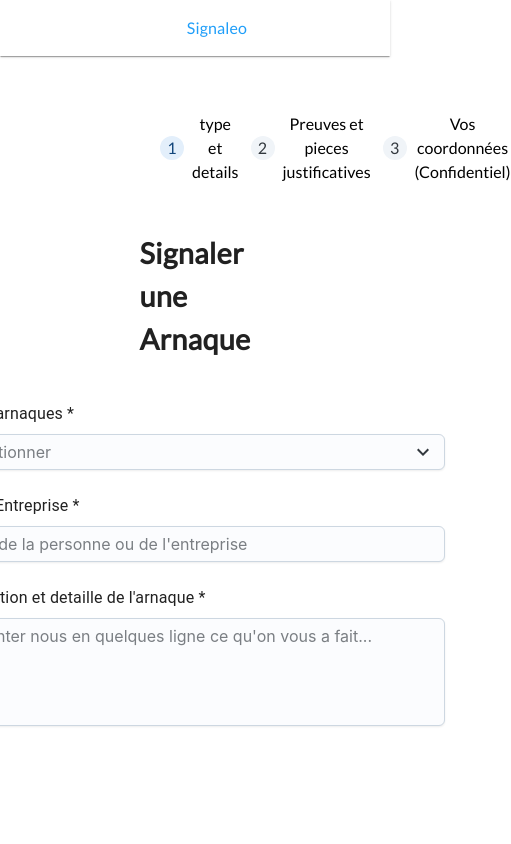
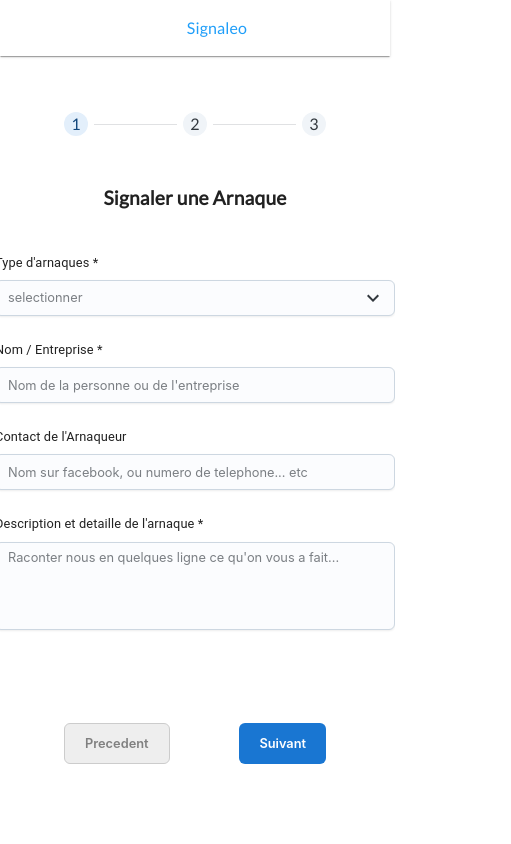
Before and after one commit to Sikina3/StopArnaque, a React (Vite) app: page /signaler in a window 390 px wide. Shown: the top 844 px of the page, 511 px wide, since content can reach past the window. Built offline with nearby package versions, Linux system fonts and the light colour scheme; some icons are missing.

Commit message:
Mis en responsive de la page de formulaire

```diff
--- a/src/components/FilePicker.jsx
+++ b/src/components/FilePicker.jsx
@@ -17,7 +17,7 @@ function FilePicker({ onFilesSelected }) {
                 onChange={handleChange}
             />
             <label htmlFor="file-upload">
-                <Button component="span" variant="soft">
+                <Button component="span" variant="soft" sx={{ fontSize: {xs: "0.8rem", md: "1rem"} }}>
                     Importer des fichiers
                 </Button>
             </label>
--- a/src/components/TopNav.jsx
+++ b/src/components/TopNav.jsx
@@ -24,7 +24,7 @@ const pages = ["Accueil", "contacts", "signaler"];
 function TopNav() {
   const [anchorElNav, setAnchorElNav] = React.useState(null);
   const navigate = useNavigate();
-  const { user } = useAuth();
+  const { user, logout } = useAuth();
 
   const handleOpenNavMenu = (event) => {
     setAnchorElNav(event.currentTarget);
@@ -152,7 +152,7 @@ function TopNav() {
               <JoyMenu>
                 <JoyMenuItem>{user.pseudo || "Profil"}</JoyMenuItem>
                 <JoyMenuItem>Mon compte</JoyMenuItem>
-                <JoyMenuItem>Deconnexion</JoyMenuItem>
+                <JoyMenuItem onClick={logout}>Deconnexion</JoyMenuItem>
               </JoyMenu>
             </Dropdown>
           ) : (
--- a/src/services/useAuth.js
+++ b/src/services/useAuth.js
@@ -1,15 +1,22 @@
 import { useState, useEffect } from "react";
 
-export default function useAuth(){
-    const [user, setUser] = useState(null);
+export default function useAuth() {
+  const [user, setUser] = useState(null);
 
-    useEffect(() => {
-        const data = localStorage.getItem("user");
+  useEffect(() => {
+    const data = localStorage.getItem("user");
 
-        if(data) {
-            setUser(JSON.parse(data));
-        }
-    }, []);
+    if (data) {
+      const parsed = JSON.parse(data);
+      console.log("Les données: ", parsed.pseudo);
+      setUser(parsed);
+    }
+  }, []);
 
-    return { user, setUser };
+  const logout = () => {
+    localStorage.removeItem("user");
+    setUser(null);
+  };
+
+  return { user, setUser, logout };
 }
--- a/src/views/FormSignal.jsx
+++ b/src/views/FormSignal.jsx
@@ -1,16 +1,38 @@
 import { Box, selectClasses, Typography } from "@mui/material";
 import TopNav from "../components/TopNav";
 import Footer from "../components/Footer";
-import React, { useState } from "react";
+import React, { useEffect, useState } from "react";
 import { Button, Checkbox, Input, Option, Select, Step, StepButton, StepIndicator, Stepper, Textarea } from "@mui/joy";
 import { Check, FileOpen, KeyboardArrowDown } from "@mui/icons-material";
 import FilePicker from "../components/FilePicker";
+import useAuth from "../services/useAuth";
+import api from "../services/api";
 
 const steps = ['type et details', 'Preuves et pieces justificatives', 'Vos coordonnées (Confidentiel)'];
 
 function FormSignal() {
     const [activeStep, setActiveStep] = useState(0);
     const [proofs, setProofs] = useState([]);
+    const {user} = useAuth();
+
+    const [type, setType] = useState("");
+    const [scammerName, setScammerName] = useState("");
+    const [contact, setContact] = useState("");
+    const [description, setDescription] = useState("");
+
+    const [fullName, setFullName] = useState("");
+    const [city, setCity] = useState("");
+    const [email, setEmail] = useState("");
+    const [phone, setPhone] = useState("");
+
+    useEffect(() => {
+        if (user) {
+            setFullName(user?.name || "");
+            setCity(user?.ville || "");
+            setEmail(user?.email || "");
+            setPhone(user?.phone || "");
+        }
+    }, [user]);
 
     const handleAddProofs = (files) => {
         if (proofs.length + files.length > 6) return;
@@ -18,41 +40,76 @@ function FormSignal() {
         setProofs(prev => [...prev, ...files].slice(0, 6));
     };
 
+    const handleSUbmit = async () => {
+        try {
+            const formData = {
+                nom: scammerName,
+                contact: contact,
+                description: description,
+                titre: "Arnaque sur" + type + " " + city,
+                type: type,
+                utilisateur_id: user?.id,
+                preuves: proofs.map(f => f.name),
+            };
+
+            const res = await api.post("/signalements", formData);
+
+            const userData = {
+                name: user?.name || fullName,
+                ville: user?.ville || city,
+                email: user?.email || email,
+                phone: user?.phone || phone
+            }
+
+            const resUser = await api.put(`/users/${user.id}`, userData);
+
+            console.log("Enregistrer avec succes! ")
+        } catch (error) {
+            console.log(error);
+        }
+    }
+
     const Step0 = (
-        <Box sx={{ display: "flex", flexDirection: "column", height: "50%" }}>
-            <Typography sx={{ marginBottom: 1 }}>Type d'arnaques *</Typography>
+        <Box sx={{ display: "flex", flexDirection: "column", height: "50%", width: {md: 500, xs: 400} }}>
+            <Typography sx={{ marginBottom: 1, fontSize: {xs: "0.8rem", md: "1rem"} }}>Type d'arnaques *</Typography>
             <Select
                 placeholder="selectionner"
                 indicator={<KeyboardArrowDown />}
+                value={type}
+                onChange={(e, newValue) => setType(newValue)}
                 sx={{
-                    width: 500,
+                    // width: {},
                     [`& .${selectClasses.indicator}`]: {
                         transition: '0.2s',
                         [`&.${selectClasses.expanded}`]: { transform: 'rotate(-180deg)' },
                     },
+                    fontSize: {xs: "0.8rem", md: "1rem"}
                 }}
             >
-                <Option value="Phishing">Phishing</Option>
-                <Option value="Hack de compte">Hack de compte</Option>
-                <Option value="Faux vendeurs / Faux acheteurs">Faux vendeurs / Faux acheteurs</Option>
-                <Option value="Colis bloqué">Colis bloqué</Option>
+                <Option sx={{ fontSize: {xs: "0.8rem", md: "1rem"} }} value="Phishing">Phishing</Option>
+                <Option sx={{ fontSize: {xs: "0.8rem", md: "1rem"} }} value="Hack de compte">Hack de compte</Option>
+                <Option sx={{ fontSize: {xs: "0.8rem", md: "1rem"} }} value="Faux vendeurs / Faux acheteurs">Faux vendeurs / Faux acheteurs</Option>
+                <Option sx={{ fontSize: {xs: "0.8rem", md: "1rem"} }} value="Colis bloqué">Colis bloqué</Option>
             </Select>
 
-            <Typography sx={{ marginBottom: 1, marginTop: 3 }}>Nom / Entreprise *</Typography>
-            <Input placeholder="Nom de la personne ou de l'entreprise" />
+            <Typography sx={{ marginBottom: 1, marginTop: 3, fontSize: {xs: "0.8rem", md: "1rem"} }}>Nom / Entreprise *</Typography>
+            <Input sx={{ fontSize: {xs: "0.8rem", md: "1rem"} }} placeholder="Nom de la personne ou de l'entreprise" value={scammerName} onChange={(e) => setScammerName(e.target.value)}/>
 
-            <Typography sx={{ marginBottom: 1, marginTop: 3 }}>Description et detaille de l'arnaque *</Typography>
-            <Textarea placeholder="Raconter nous en quelques ligne ce qu'on vous a fait..." minRows={4} />
+            <Typography sx={{ marginBottom: 1, marginTop: 3, fontSize: {xs: "0.8rem", md: "1rem"} }}>Contact de l'Arnaqueur</Typography>
+            <Input sx={{fontSize: {xs: "0.8rem", md: "1rem"}}} placeholder="Nom sur facebook, ou numero de telephone... etc" value={contact} onChange={(e) => setContact(e.target.value)}/>
+
+            <Typography sx={{ marginBottom: 1, marginTop: 3, fontSize: {xs: "0.8rem", md: "1rem"} }}>Description et detaille de l'arnaque *</Typography>
+            <Textarea sx={{fontSize: {xs: "0.8rem", md: "1rem"}}} placeholder="Raconter nous en quelques ligne ce qu'on vous a fait..." minRows={4} value={description} onChange={(e) => setDescription(e.target.value)} />
         </Box>
     );
 
     const Step1 = (
-        <Box sx={{ display: "flex", flexDirection: "column", height: "50%" }}>
-            <Typography sx={{ fontSize: "1.2rem", fontWeight: 600}}>Preuves et pièces justificatives</Typography>
-            <Typography sx={{ fontSize: "0.8rem", color: "#565d6d" }}>Ajoutez tout document, image ou lien qui pourrait appuyer votre signalement.</Typography>
-            <Typography sx={{ fontSize: "1rem", color: "#565d6d", marginTop: 2 }}>Telecharger les preuves *</Typography>
+        <Box sx={{ display: "flex", flexDirection: "column", height: "50%", width: {md: 500, xs: 400}  }}>
+            <Typography sx={{ fontSize: {xs: "1rem", md: "1.2rem"}, fontWeight: 600}}>Preuves et pièces justificatives</Typography>
+            <Typography sx={{ fontSize: {md: "0.8rem", xs: "0.6rem"}, color: "#565d6d" }}>Ajoutez tout document, image ou lien qui pourrait appuyer votre signalement.</Typography>
+            <Typography sx={{ fontSize: {md: "1rem", xs: "0.8rem"}, color: "#565d6d", marginTop: 2 }}>Telecharger les preuves *</Typography>
 
-            <Box sx={{ marginTop: 1, marginBottom: 2}}>
+            <Box sx={{ marginTop: 1, marginBottom: 2, }}>
                 <FilePicker onFilesSelected={handleAddProofs}/>
             </Box>
 
@@ -62,7 +119,7 @@ function FormSignal() {
                         padding: "8px 12px",
                         borderRadius: "8px",
                         backgroundColor: "#f3f3f3",
-                        fontSize: "0.9rem"
+                        fontSize: {md: "0.9rem", xs: "0.6rem"}
                     }}>
                         {file.name}
                     </Box>
@@ -72,19 +129,33 @@ function FormSignal() {
     );
 
     const Step2 = (
-        <Box sx={{ display: "flex", flexDirection: "column", height: "50%" }}>
-            <Typography sx={{ fontSize: "1.2rem", fontWeight: 600}}>Vos coordonnées (Confidentiel)</Typography>
+        <Box sx={{ display: "flex", flexDirection: "column", height: "50%", width: {md: 500, xs: 400} }}>
+            <Typography sx={{ fontSize: {md: "1.2rem", xs: "1rem"}, fontWeight: 600}}>Vos coordonnées (Confidentiel)</Typography>
 
-            <Typography sx={{ marginTop: 2}}>Votre nom Complet *</Typography>
-            <Input placeholder="Nom complet" sx={{ mt: 2, width: 500 }} />
-            <Typography sx={{ marginTop: 1}}>Dans quelle ville etes vous? *</Typography>
-            <Input placeholder="Ville" sx={{ mt: 2, width: 500 }} />
-            <Typography sx={{ marginTop: 1}}>Votre adresse email</Typography>
-            <Input placeholder="Email" sx={{ mt: 2, width: 500 }} />
-            <Typography sx={{ marginTop: 1}}>Numero de Telephone</Typography>
-            <Input placeholder="Téléphone" sx={{ mt: 2 }} />
+            <Typography sx={{ marginTop: 2, fontSize: {md: "1rem", xs: "0.8rem"}}}>Votre nom Complet *</Typography>
+            <Input placeholder="Nom complet"
+                sx={{ mt: 1, fontSize: {md: "1rem", xs: "0.8rem"} }}
+                value={fullName}
+                onChange={(e) => setFullName(e.target.value)} />
 
-            <Checkbox label="J'accepte les Conditions Generales et la politiques de confidentialité" sx={{ marginTop: 1}}/>
+            <Typography sx={{ marginTop: 1, fontSize: {md: "1rem", xs: "0.8rem"}}}>Dans quelle ville etes vous? *</Typography>
+            <Input placeholder="Ville"
+                sx={{ mt: 1, fontSize: {md: "1rem", xs: "0.8rem"}}}
+                value={city}
+                onChange={(e) => setCity(e.target.value)} />
+
+            <Typography sx={{ marginTop: 1, fontSize: {md: "1rem", xs: "0.8rem"}}}>Votre adresse email</Typography>
+            <Input placeholder="Email"
+                sx={{ mt: 1, fontSize: {md: "1rem", xs: "0.8rem"}}}
+                value={email}
+                onChange={(e) => setEmail(e.target.value)} />
+
+            <Typography sx={{ marginTop: 1, fontSize: {md: "1rem", xs: "0.8rem"}}}>Numero de Telephone</Typography>
+            <Input placeholder="Téléphone" sx={{ mt: 1, fontSize: {md: "1rem", xs: "0.8rem"} }}
+                value={phone}
+                onChange={(e) => setPhone(e.target.value)} />
+
+            <Checkbox label="J'accepte les Conditions Generales et la politiques de confidentialité" sx={{ marginTop: 3, fontSize: {md: "1rem", xs: "0.6rem"}}}/>
         </Box>
     );
 
@@ -99,9 +170,8 @@ function FormSignal() {
                 height: "100vh",
                 display: "flex",
                 flexDirection: "column",
-                // justifyContent: "center",
                 alignItems: "center",
-                paddingX: 20
+                paddingX: {md: 15, xs: 8}
             }}>
                 <Stepper sx={{ width: '100%', marginBottom: 6 }}>
                     {steps.map((label, index) => (
@@ -119,12 +189,14 @@ function FormSignal() {
                                 activeStep > index && index !== 2 && { '&::after': { bgcolor: 'primary.solidBg' } },
                             ]}
                         >
-                            <StepButton onClick={() => setActiveStep(index)}>{label}</StepButton>
+                            <StepButton
+                                onClick={() => setActiveStep(index)}
+                                sx={{ display: {xs: "none", md: "block"} }}>{label}</StepButton>
                         </Step>
                     ))}
                 </Stepper>
 
-                <Typography sx={{ fontSize: "1.8rem", fontWeight: 600, fontFamily: "Lato", marginBottom: 5 }}>
+                <Typography sx={{ fontSize:{md: "1.8rem", xs: "1.2rem"}, fontWeight: 600, fontFamily: "Lato", marginBottom: 5 }}>
                     Signaler une Arnaque
                 </Typography>
 
@@ -133,7 +205,7 @@ function FormSignal() {
                 <Box sx={{
                     display: "flex",
                     justifyContent: "space-between",
-                    width: 500,
+                    width:{xs: "100%", md: 500},
                     marginTop: 6
                 }}>
                     <Button
@@ -145,8 +217,9 @@ function FormSignal() {
                             border: "1px solid #ccc",
                             background: activeStep === 0 ? "#eee" : "white",
                             color: activeStep > 0 ? "2e7d32" : "gray",
-                            cursor: activeStep === 0 ? "not-allowed" : "pointer"
+                            cursor: activeStep === 0 ? "not-allowed" : "pointer",
                         }}
+                        sx={{fontSize: {xs: "0.8rem", md: "1rem"}}}
                     >
                         Precedent
                     </Button>
@@ -160,21 +233,24 @@ function FormSignal() {
                                 background: "#1976d2",
                                 color: "white",
                                 border: "none",
-                                cursor: "pointer"
+                                cursor: "pointer",
+                                fontSize: {xs: "0.8rem", md: "1rem"}
                             }}
+                            sx={{fontSize: {xs: "0.8rem", md: "1rem"}}}
                         >
                             Suivant
                         </Button>
                     ) : (
-                        <Button onClick={() => alert("Formulaire bien soumis!")}
+                        <Button onClick={handleSUbmit}
                         style={{
                             padding: "10px 20px",
                             borderRadius: "6px",
                             background: "2e7d32",
                             color: "white",
                             border: "none",
-                            cursor: "pointer"
-                        }}>
+                            cursor: "pointer",
+                        }}
+                        >
                             Envoyer
                         </Button>
                     )}
--- a/src/views/Home/Welcom.jsx
+++ b/src/views/Home/Welcom.jsx
@@ -1,8 +1,11 @@
 import { Box, Button, Input, InputAdornment, Typography } from "@mui/material";
 import "../../styles/Welcom.css";
 import image from "../../assets/bouclier.png";
+import { useNavigate } from "react-router-dom";
 
 function Welcom() {
+  const navigate = useNavigate();
+
   return (
     <Box
       sx={{
@@ -33,6 +36,7 @@ function Welcom() {
               paddingX: 5,
               fontSize: {md: "1rem", xs: "0.6rem"}
             }}
+            onClick={() => navigate("/signaler")}
           >
             Signaler une Arnaque
           </Button>
```
